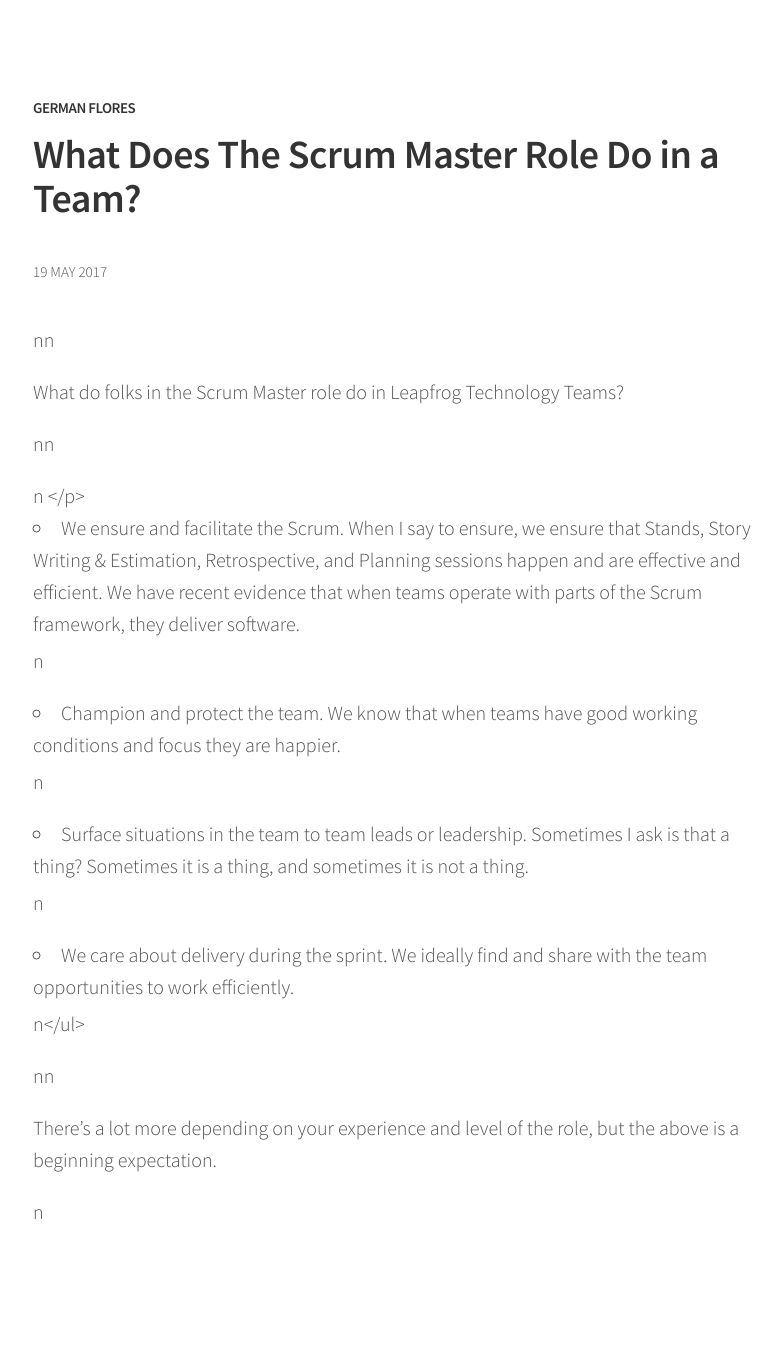
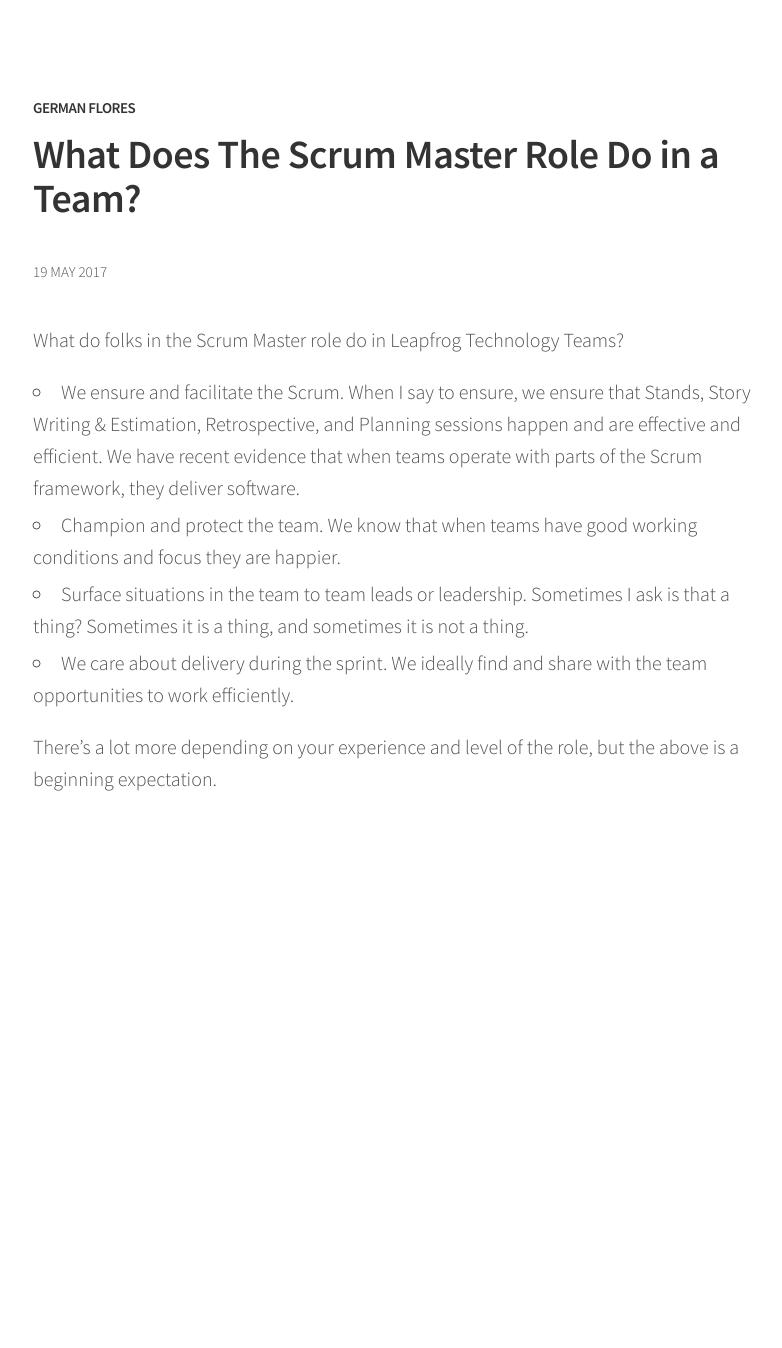
Before and after one commit to germanflores/German, a Jekyll site: the page built from _posts/2017-05-19-what-does-the.md, in a window 1280 px wide. Shown: the whole page, without its empty margins (247-1029 px from the left). Built offline with Jekyll 4.4.1, drawn with Linux system fonts in a browser that asks for light colours; after the commit the page ends 915 px from its top, so only the background shows below that.

Commit message:
Mirroring from Micro.blog.

```diff
--- a/_posts/2017-05-19-what-does-the.md
+++ b/_posts/2017-05-19-what-does-the.md
@@ -6,18 +6,11 @@ audio:
 date: 2017-05-19 00:00 -0500
 guid: http://germanflores.micro.blog/2017/05/19/what-does-the.html
 ---
-<p><amp-img width="4224" height="2376" layout="responsive" src="/assets/images/2017-05-19-scrum-master-in-a-team.jpg"></amp-img>nn</p>
-<p>What do folks in the Scrum Master role do in Leapfrog Technology Teams?</p>
-<p>nn</p>
-<ul>n  </p>
-<li>We ensure and facilitate the Scrum. When I say to ensure, we ensure that Stands, Story Writing &amp; Estimation, Retrospective, and Planning sessions happen and are effective and efficient. We have recent evidence that when teams operate with parts of the Scrum framework, they deliver software.</li>
-<p>n  </p>
-<li>Champion and protect the team. We know that when teams have good working conditions and focus they are happier.</li>
-<p>n  </p>
-<li>Surface situations in the team to team leads or leadership. Sometimes I ask is that a thing? Sometimes it is a thing, and sometimes it is not a thing.</li>
-<p>n  </p>
-<li>We care about delivery during the sprint. We ideally find and share with the team opportunities to work efficiently.</li>
-<p>n</ul>
-<p>nn</p>
-<p>There’s a lot more depending on your experience and level of the role, but the above is a beginning expectation.</p>
-<p>n</p>
+What do folks in the Scrum Master role do in Leapfrog Technology Teams?
+
+* We ensure and facilitate the Scrum. When I say to ensure, we ensure that Stands, Story Writing & Estimation, Retrospective, and Planning sessions happen and are effective and efficient. We have recent evidence that when teams operate with parts of the Scrum framework, they deliver software.
+* Champion and protect the team. We know that when teams have good working conditions and focus they are happier.
+* Surface situations in the team to team leads or leadership. Sometimes I ask is that a thing? Sometimes it is a thing, and sometimes it is not a thing.
+* We care about delivery during the sprint. We ideally find and share with the team opportunities to work efficiently.
+
+There’s a lot more depending on your experience and level of the role, but the above is a beginning expectation.
```
